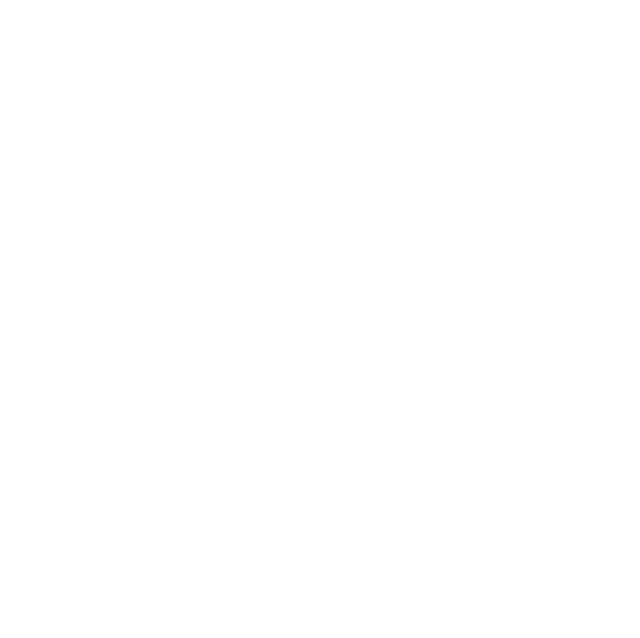
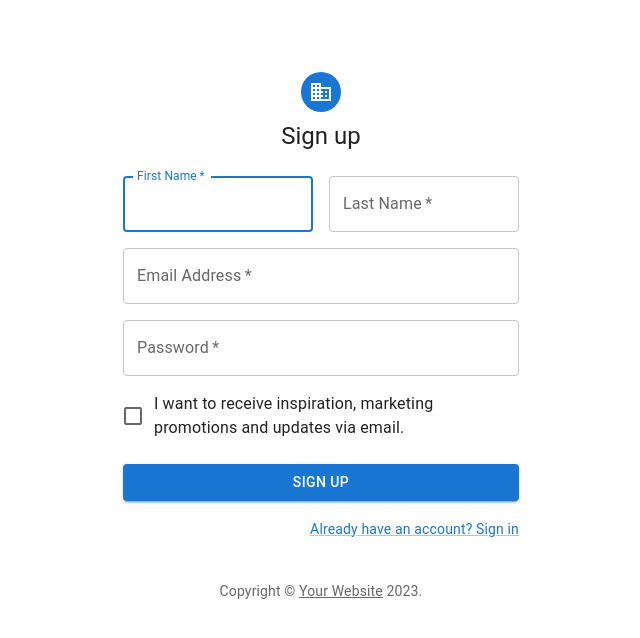
Before and after one commit to yaoCheng1992/yummy-cake, a React app in the folder Frontend/: page /customer-registration in a window 1280 px wide. Before the commit this address had no page. Shown: the top 638 px of the page, without its empty margins (319-959 px from the left). Built offline with nearby package versions, Linux system fonts and the light colour scheme.

Commit message:
Implemented register page for customers and owners

```diff
--- a/Frontend/src/App.js
+++ b/Frontend/src/App.js
@@ -1,12 +1,16 @@
 import React from 'react';
 import { BrowserRouter as Router, Route, Routes } from "react-router-dom";
 import Login from './components/login/Login';
+import CustomerRegistration from './components/Register/Customers/CustomerRegistration';
+import Register from './components/Register/Register';
 import Main from './Main';
 function App(props) {
   return(
     <Router>
     <Routes>
       <Route path="/login" element={<Login />} />
+      <Route path="/register" element={<Register/>} />
+      <Route path="/customer-registration" element={<CustomerRegistration/>} />
       <Route exact path="/" caseSensitive={false} element={<Main />} />
     </Routes>
   </Router>
--- a/Frontend/src/Main.js
+++ b/Frontend/src/Main.js
@@ -14,6 +14,8 @@
 import bgSell from './images/bg-sell.png'
 import Footer from "./Footer";
 import Header from "./Header";
+import { ThemeProvider } from "@mui/system";
+
 function Main() {
 
     let pros = [
@@ -58,7 +60,6 @@
     return <div>
         <Header></Header>
         <div className="pt-8">
-
             <BannerSwiper ></BannerSwiper>
             <div className="grid  mt-4 mx-8 grid-cols-1 sm:mx-48 lg:grid-cols-3 gap-4 space-x-4  ">
                 {pros.map((item, id) => {
--- a/Frontend/src/components/Login/Login.js
+++ b/Frontend/src/components/Login/Login.js
@@ -14,6 +14,9 @@
 import logo from '../../../src/images/p12.jpg';
 import Header from '../../Header';
 import { Google, Send } from '@mui/icons-material';
+import { Switch } from '@mui/material';
+import { useState } from 'react';
+
 
 function Copyright(props) {
   return (
@@ -28,9 +31,22 @@
   );
 }
 
-const theme = createTheme();
+const theme = createTheme({
+  palette: {
+    mode: 'light',
+  },
+});
+
+
 
 export default function SignIn() {
+  let [checked, setChecked] = useState(false);
+
+const switchHandler = (event) => {
+  setChecked(event.target.checked);
+  theme.palette.mode='dark';
+  console.log(theme);
+};
   const handleSubmit = (event) => {
     event.preventDefault();
     const data = new FormData(event.currentTarget);
@@ -82,6 +98,7 @@
               control={<Checkbox value="remember" color="primary" />}
               label="Remember me"
             />
+            <FormControlLabel checked={checked} onClick={switchHandler} control={<Switch  />} label="Dark mode" />
             <Button
               type="submit"
               fullWidth
@@ -90,7 +107,7 @@
             >
               Sign In
             </Button>
-            <Button fullWidth startIcon={<Google />} variant="outlined" >Continue with google</Button>
+            <Button fullWidth startIcon={<Google />} variant="outlined" disabled >Continue with google</Button>
             <Grid container>
               <Grid item xs>
                 <Link href="#" variant="body2">
@@ -98,12 +115,13 @@
                 </Link>
               </Grid>
               <Grid item>
-                <Link href="#" variant="body2">
+                <Link href="/register" variant="body2">
                   {"Don't have an account? Sign Up"}
                 </Link>
               </Grid>
             </Grid>
           </Box>
+
         </Box>
         <Copyright sx={{ mt: 8, mb: 4 }} />
       </Container>
--- /dev/null
+++ b/Frontend/src/components/Register/Customers/CustomerRegistration.js
@@ -0,0 +1,139 @@
+import * as React from 'react';
+import Avatar from '@mui/material/Avatar';
+import Button from '@mui/material/Button';
+import CssBaseline from '@mui/material/CssBaseline';
+import TextField from '@mui/material/TextField';
+import FormControlLabel from '@mui/material/FormControlLabel';
+import Checkbox from '@mui/material/Checkbox';
+import Link from '@mui/material/Link';
+import Grid from '@mui/material/Grid';
+import Box from '@mui/material/Box';
+import LockOutlinedIcon from '@mui/icons-material/LockOutlined';
+import Typography from '@mui/material/Typography';
+import Container from '@mui/material/Container';
+import { createTheme, ThemeProvider } from '@mui/material/styles';
+import pictureCustomers from '../../../../src/images/p25.jpg';
+import BusinessOutlinedIcon from '@mui/icons-material/BusinessOutlined';
+import { ThemeOptions } from '@mui/material';
+
+const theme = createTheme({
+  palette: {
+    mode: 'light',
+  },
+});
+
+function Copyright(props) {
+  return (
+    <Typography variant="body2" color="text.secondary" align="center" {...props}>
+      {'Copyright © '}
+      <Link color="inherit" href="https://mui.com/">
+        Your Website
+      </Link>{' '}
+      {new Date().getFullYear()}
+      {'.'}
+    </Typography>
+  );
+}
+
+
+export default function CustomerRegistration() {
+  const handleSubmit = (event) => {
+    event.preventDefault();
+    const data = new FormData(event.currentTarget);
+    console.log({
+      email: data.get('email'),
+      password: data.get('password'),
+    });
+  };
+
+  return (
+    <ThemeProvider theme={theme}>
+      <Container component="main" maxWidth="xs">
+        <CssBaseline />
+        <Box
+          sx={{
+            marginTop: 8,
+            display: 'flex',
+            flexDirection: 'column',
+            alignItems: 'center',
+          }}
+        >
+          <Avatar sx={{ m: 1, bgcolor: 'primary.main' }}>
+            <BusinessOutlinedIcon/>
+          </Avatar>
+          <Typography component="h1" variant="h5">
+            Sign up
+          </Typography>
+          <Box component="form" noValidate onSubmit={handleSubmit} sx={{ mt: 3 }}>
+            <Grid container spacing={2}>
+              <Grid item xs={12} sm={6}>
+                <TextField
+                  autoComplete="given-name"
+                  name="firstName"
+                  required
+                  fullWidth
+                  id="firstName"
+                  label="First Name"
+                  autoFocus
+                />
+              </Grid>
+              <Grid item xs={12} sm={6}>
+                <TextField
+                  required
+                  fullWidth
+                  id="lastName"
+                  label="Last Name"
+                  name="lastName"
+                  autoComplete="family-name"
+                />
+              </Grid>
+              <Grid item xs={12}>
+                <TextField
+                  required
+                  fullWidth
+                  id="email"
+                  label="Email Address"
+                  name="email"
+                  autoComplete="email"
+                />
+              </Grid>
+              <Grid item xs={12}>
+                <TextField
+                  required
+                  fullWidth
+                  name="password"
+                  label="Password"
+                  type="password"
+                  id="password"
+                  autoComplete="new-password"
+                />
+              </Grid>
+              <Grid item xs={12}>
+                <FormControlLabel
+                  control={<Checkbox value="allowExtraEmails" color="secondary" />}
+                  label="I want to receive inspiration, marketing promotions and updates via email."
+                />
+              </Grid>
+            </Grid>
+            <Button
+              type="submit"
+              fullWidth
+              variant="contained"
+              sx={{ mt: 3, mb: 2 }}
+            >
+              Sign Up
+            </Button>
+            <Grid container justifyContent="flex-end">
+              <Grid item>
+                <Link href="/login" variant="body2">
+                  Already have an account? Sign in
+                </Link>
+              </Grid>
+            </Grid>
+          </Box>
+        </Box>
+        <Copyright sx={{ mt: 5 }} />
+      </Container>
+    </ThemeProvider>
+  );
+}
--- /dev/null
+++ b/Frontend/src/components/Register/Register.js
@@ -0,0 +1,71 @@
+import * as React from 'react';
+import Card from '@mui/material/Card';
+import CardActions from '@mui/material/CardActions';
+import CardContent from '@mui/material/CardContent';
+import CardMedia from '@mui/material/CardMedia';
+import Button from '@mui/material/Button';
+import Typography from '@mui/material/Typography';
+import pictureCustomers from '../../../src/images/p25.jpg';
+import pictureOwners from '../../../src/images/p32.jpg';
+import { createTheme, ThemeProvider } from '@mui/material/styles';
+import { CssBaseline } from '@mui/material/';
+import Grid from '@mui/material/Grid';
+
+const theme = createTheme({
+    palette: {
+      mode: 'light',
+    },
+  });
+
+export default function Register() {
+  return (
+    <ThemeProvider theme={theme}>
+    <Grid>
+    <CssBaseline />
+    <div className="grid grid-cols-1 place-items-center sm:grid-cols-2 h-screen">
+
+        <Card sx={{ maxWidth: 500 }} className="sm:justify-self mb-3" >
+            <CardMedia
+            component="img"
+            alt="green iguana"
+            height="140"
+            image={pictureCustomers}
+            />
+            <CardContent align="center" >
+            <Typography gutterBottom variant="h5" component="div">
+                Customers Registration
+            </Typography>
+            <Typography variant="body2" color="text.secondary">
+                You Continue Registration process as a <b>Customer</b>
+            </Typography>
+            </CardContent>
+            <CardActions>
+            <Button className='w-full' href='/customer-registration' ><p className='text-center'>Continue</p></Button>
+            </CardActions>
+        </Card>
+
+        <Card sx={{ maxWidth: 500 }} className="sm:justify-self" >
+            <CardMedia
+            component="img"
+            alt="green iguana"
+            height="140"
+            image={pictureOwners}
+            />
+            <CardContent align="center" >
+            <Typography gutterBottom variant="h5" component="div">
+                Owners Registration
+            </Typography>
+            <Typography variant="body2" color="text.secondary">
+            You Continue Registration process as a <b>Owner</b>
+            </Typography>
+            </CardContent>
+            <CardActions>
+            <Button className='w-full' href='/owner-registration' ><p className='text-center'>Continue</p></Button>
+            </CardActions>
+        </Card>
+
+    </div>
+    </Grid>
+    </ThemeProvider>
+  );
+}
```
